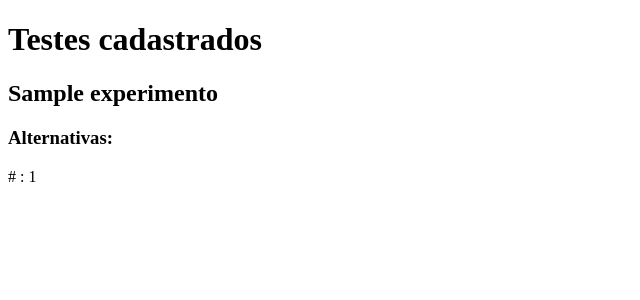
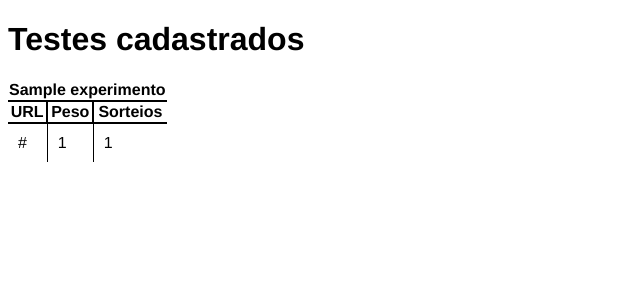
Before and after one commit to andersonberg/RestApi, a Django app: template webserver/webserver/restapi/templates/dash.html in a window 1280 px wide. Shown: the top 300 px of the page, without its empty margins (0-640 px from the left). Run offline with Django 3.2, Linux system fonts and the light colour scheme; the template is opened without the code that fills it: values that come from a table or form of the project are taken from there, others are empty; tables that the repository leaves empty hold one stand-in row (values such as "Sample post").

Commit message:
adicionando estilo ao dashboard

```diff
--- /dev/null
+++ b/webserver/webserver/restapi/static/css/style.css
@@ -0,0 +1,17 @@
+*{
+    font-family: Helvetica, sans-serif;
+}
+
+table{
+    border-collapse: collapse;
+    border-style: hidden;
+}
+
+td{
+    border: 1px solid black;
+    padding: 10px;
+}
+
+th{
+    border: 2px solid black;
+}
--- a/webserver/webserver/restapi/templates/dash.html
+++ b/webserver/webserver/restapi/templates/dash.html
@@ -4,23 +4,35 @@
     <head>
         <meta charset="utf-8">
         <title>Dashboard</title>
-
+        <link rel="stylesheet" href="{% static 'css/style.css' %}" />
     </head>
     <body>
         <div class="content">
             <h1>Testes cadastrados</h1>
+
             {% for exp in exp_list %}
-            <h2>
-                {{exp}}
-            </h2>
-            <h3>
-                Alternativas:
-            </h3>
-                {% for alt in exp.alternativas.all %}
-                <p>
-                    {{alt.url}} : {{alt.sorteios}}
-                </p>
-                {% endfor %}
+            <table>
+                <thead>
+                    <tr>
+                    <th colspan="3">{{exp}}</th>
+                    </tr>
+
+                    <tr>
+                        <th>URL</th>
+                        <th>Peso</th>
+                        <th>Sorteios</th>
+                    </tr>
+                </thead>
+                <tbody>
+                    {% for alt in exp.alternativas.all %}
+                        <tr>
+                            <td>{{alt.url}}</td>
+                            <td>{{alt.peso}}</td>
+                            <td>{{alt.sorteios}}</td>
+                        </tr>
+                    {% endfor %}
+                </tbody>
+            </table>
 
             {% endfor %}
 
```
